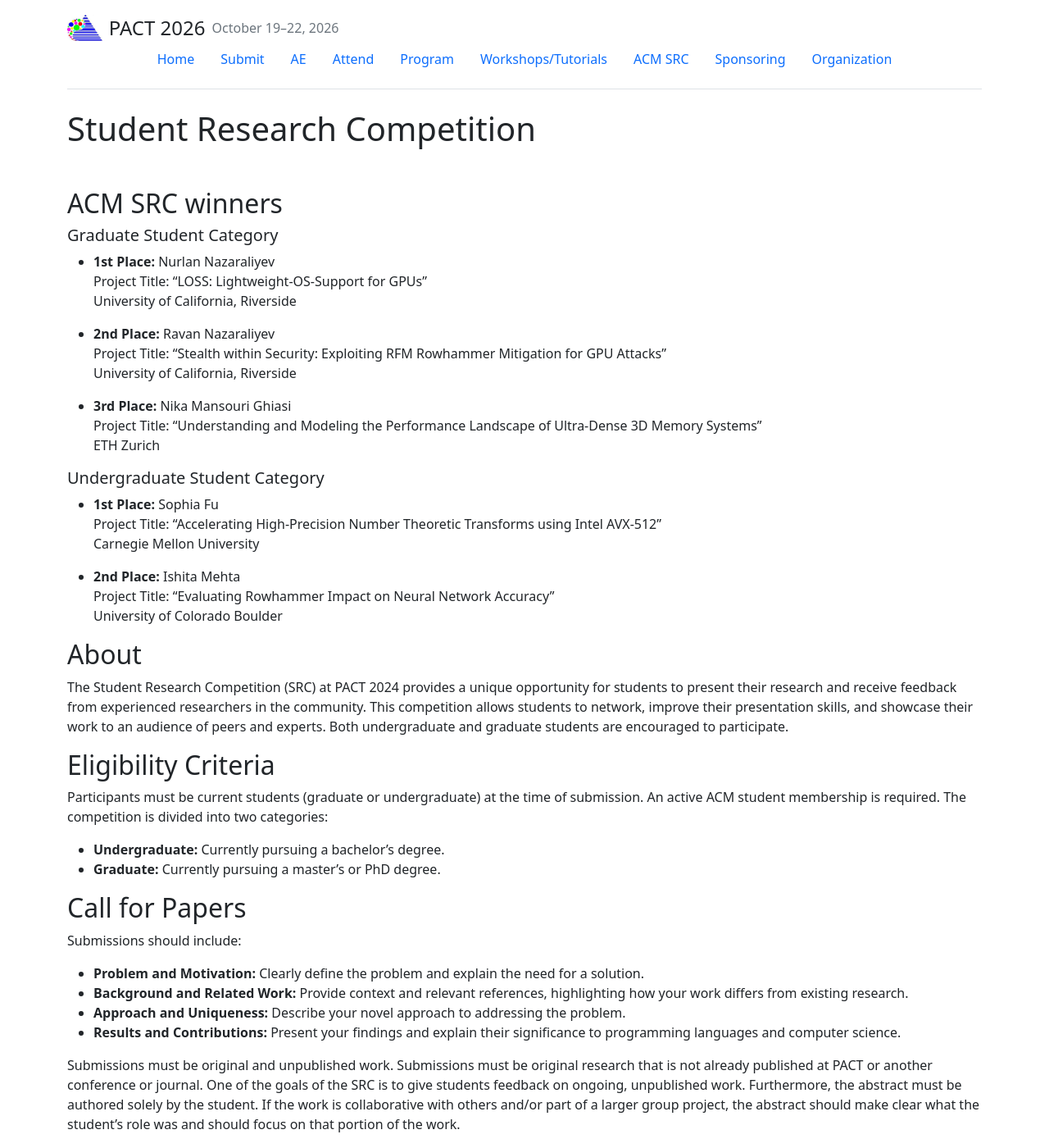
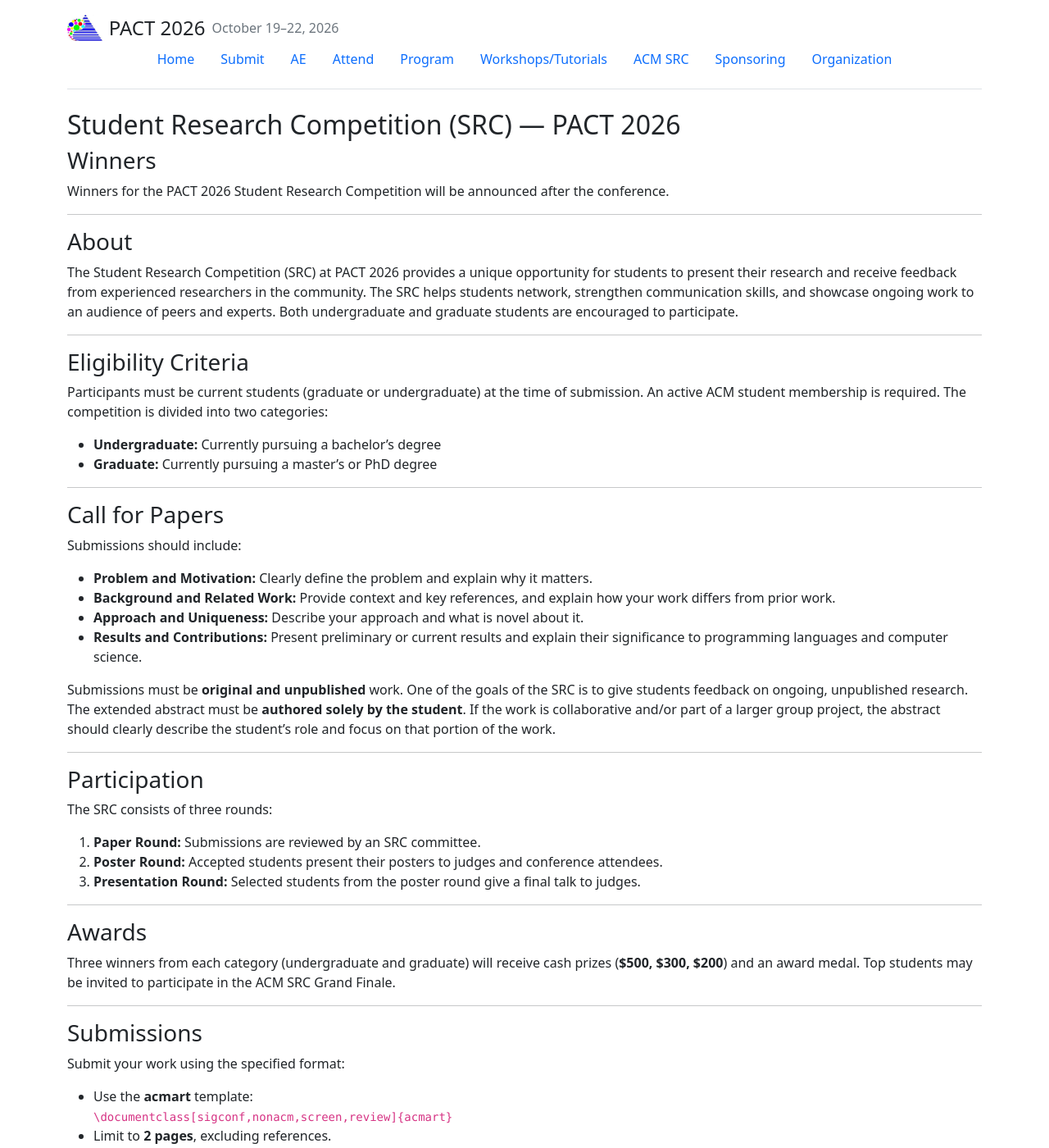
Before and after one commit to TauferLab/pact2026, a Jekyll site: the page built from acm-src/index.md, in a window 1280 px wide and 1400 px high. Shown: the whole window at 82% size. Built offline with Jekyll 4.4.1, drawn with Linux system fonts in a browser that asks for light colours; some of the changed text lies outside the part shown.

Commit message:
web: acm src

```diff
--- a/acm-src/index.md
+++ b/acm-src/index.md
@@ -3,102 +3,94 @@ layout: page
 title: Student Research Competition
 ---
 
-# Student Research Competition
+## Student Research Competition (SRC) — PACT 2026
 
-<br>
+### Winners
 
-## ACM SRC winners
+Winners for the PACT 2026 Student Research Competition will be announced after the conference.
 
-##### Graduate Student Category
+---
 
-- **1st Place:** Nurlan Nazaraliyev <br>
-  Project Title: "LOSS: Lightweight-OS-Support for GPUs" <br>
-  University of California, Riverside <br>
+### About
 
-- **2nd Place:** Ravan Nazaraliyev <br>
-  Project Title: "Stealth within Security: Exploiting RFM Rowhammer Mitigation for GPU Attacks" <br>
-  University of California, Riverside <br>
+The Student Research Competition (SRC) at PACT 2026 provides a unique opportunity for students to present their research and receive feedback from experienced researchers in the community. The SRC helps students network, strengthen communication skills, and showcase ongoing work to an audience of peers and experts. Both undergraduate and graduate students are encouraged to participate.
 
-- **3rd Place:** Nika Mansouri Ghiasi <br>
-  Project Title: "Understanding and Modeling the Performance Landscape of Ultra-Dense 3D Memory Systems" <br>
-  ETH Zurich <br>
+---
 
-##### Undergraduate Student Category
-
-- **1st Place:** Sophia Fu <br>
-  Project Title: "Accelerating High-Precision Number Theoretic Transforms using Intel AVX-512" <br>
-  Carnegie Mellon University <br>
-
-- **2nd Place:** Ishita Mehta <br>
-  Project Title: "Evaluating Rowhammer Impact on Neural Network Accuracy" <br>
-  University of Colorado Boulder <br>
-
-## About
-
-The Student Research Competition (SRC) at PACT 2024 provides a unique opportunity for students to present their research and receive feedback from experienced researchers in the community. This competition allows students to network, improve their presentation skills, and showcase their work to an audience of peers and experts. Both undergraduate and graduate students are encouraged to participate.
-
-## Eligibility Criteria
+### Eligibility Criteria
 
 Participants must be current students (graduate or undergraduate) at the time of submission. An active ACM student membership is required. The competition is divided into two categories:
 
-- **Undergraduate:** Currently pursuing a bachelor's degree.
-- **Graduate:** Currently pursuing a master's or PhD degree.
+- **Undergraduate:** Currently pursuing a bachelor's degree
+- **Graduate:** Currently pursuing a master's or PhD degree
 
-## Call for Papers
+---
+
+### Call for Papers
 
 Submissions should include:
 
-- **Problem and Motivation:** Clearly define the problem and explain the need for a solution.
-- **Background and Related Work:** Provide context and relevant references, highlighting how your work differs from existing research.
-- **Approach and Uniqueness:** Describe your novel approach to addressing the problem.
-- **Results and Contributions:** Present your findings and explain their significance to programming languages and computer science.
+- **Problem and Motivation:** Clearly define the problem and explain why it matters.
+- **Background and Related Work:** Provide context and key references, and explain how your work differs from prior work.
+- **Approach and Uniqueness:** Describe your approach and what is novel about it.
+- **Results and Contributions:** Present preliminary or current results and explain their significance to programming languages and computer science.
 
-Submissions must be original and unpublished work. Submissions must be original research that is not already published at PACT or another conference or journal. One of the goals of the SRC is to give students feedback on ongoing, unpublished work. Furthermore, the abstract must be authored solely by the student. If the work is collaborative with others and/or part of a larger group project, the abstract should make clear what the student’s role was and should focus on that portion of the work.
+Submissions must be **original and unpublished** work. One of the goals of the SRC is to give students feedback on ongoing, unpublished research. The extended abstract must be **authored solely by the student**. If the work is collaborative and/or part of a larger group project, the abstract should clearly describe the student's role and focus on that portion of the work.
 
-## Participation
+---
+
+### Participation
 
 The SRC consists of three rounds:
 
-1. **Paper Round:** Submissions are reviewed by a committee.
-2. **Poster Round:** Accepted students present their posters to judges and attendees.
+1. **Paper Round:** Submissions are reviewed by an SRC committee.
+2. **Poster Round:** Accepted students present their posters to judges and conference attendees.
 3. **Presentation Round:** Selected students from the poster round give a final talk to judges.
 
-## Awards
+---
 
-Three winners from each category (undergraduate and graduate) will receive cash prizes ($500, $300, $200) and an award medal. The top students are invited to participate in the ACM Grand Finale.
+### Awards
 
-## Submissions
+Three winners from each category (undergraduate and graduate) will receive cash prizes (**$500, $300, $200**) and an award medal. Top students may be invited to participate in the ACM SRC Grand Finale.
+
+---
+
+### Submissions
 
 Submit your work using the specified format:
 
-- Use the `acmart` template: `\documentclass[sigconf,nonacm,screen,review]{acmart}`
-- Limit to 2 pages, excluding references.
-- Ensure anonymity in the PDF (double-blind submission).
+- Use the **acmart** template:
+  `\documentclass[sigconf,nonacm,screen,review]{acmart}`
+- Limit to **2 pages**, excluding references.
+- Ensure **anonymity** in the PDF (**double-blind submission**).
 
-Submit your extended abstract at: [https://pact24src.hotcrp.com/](https://pact24src.hotcrp.com/)
+Submit your extended abstract at: **\[SRC submission link to be posted\]**
 
-## Important Dates
+---
 
-- **Abstract Registration Deadline:** August 15, 2024
-- **Abstract Submission Deadline:** August 18, 2024
-- **Author Notification:** August 31, 2024
+### Important Dates
 
-## Poster, Video, and Presentation Requirements
+Important dates for PACT 2026 will be announced soon.
 
-##### Poster Requirements
+---
+
+### Poster, Video, and Presentation Requirements
+
+#### Poster Requirements
 
 - Organized and clear content
-- PDF submission by September 20, 2024
-- Print and bring your poster for presentation in-person
+- Poster PDF submission deadline: **TBD**
+- Print and bring your poster for in-person presentation
 
-##### Final Presentation Requirements
+#### Final Presentation Requirements
 
-- Short 8-minute presentation, followed by a 4-minute Q&A (details will be announced later)
+- Short **8-minute** presentation, followed by **4-minute** Q&A
+- Additional details will be announced later
 
-##### Virtual Presentations
+#### Virtual Presentations
 
 Details will be released closer to the conference.
 
-<br> <br> <br>
+---
 
-### Good luck, and we look forward to your participation in July!
+#### Good luck—we look forward to your participation at PACT 2026!
```
Also changed, not shown: ACM SRC/index.md (deleted, +0 -98 lines).
